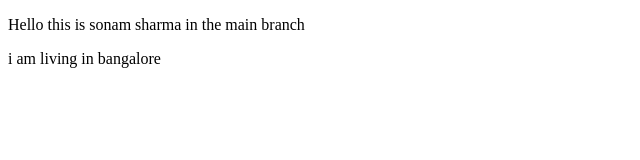
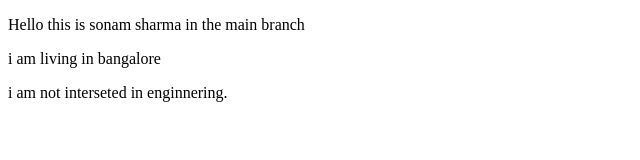
Before and after one commit to 123sonamsharma/the-network, a plain HTML site: page hello.html in a window 1280 px wide. Shown: the whole page, without its empty margins (0-640 px from the left). Drawn offline with Linux system fonts and the light colour scheme.

Commit message:
Hello.hmtl added

```diff
--- a/hello.html
+++ b/hello.html
@@ -8,6 +8,7 @@
 <body>
     <p>Hello this is sonam sharma in the main branch</p>
     <p>i am living in bangalore</p>
+    <p>i am not interseted in enginnering.</p>
 
 </body>
 </html>
```
